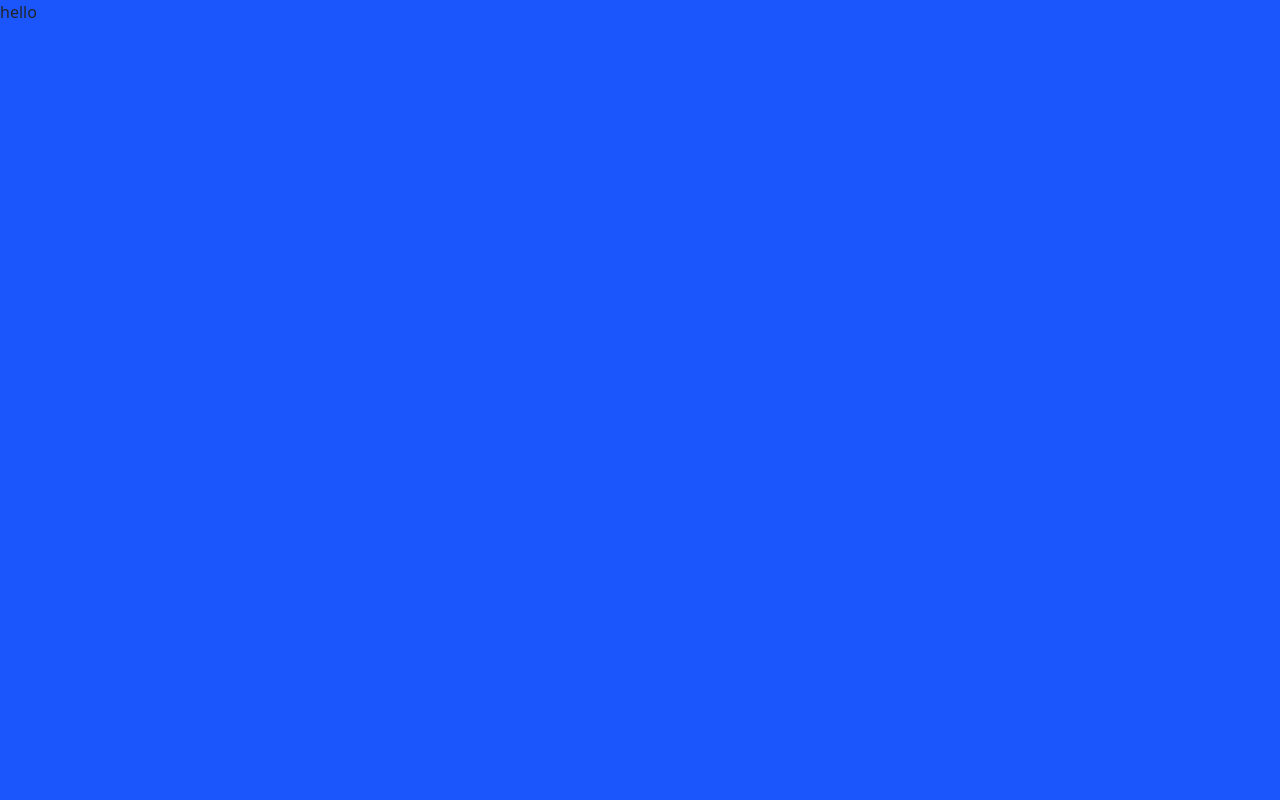
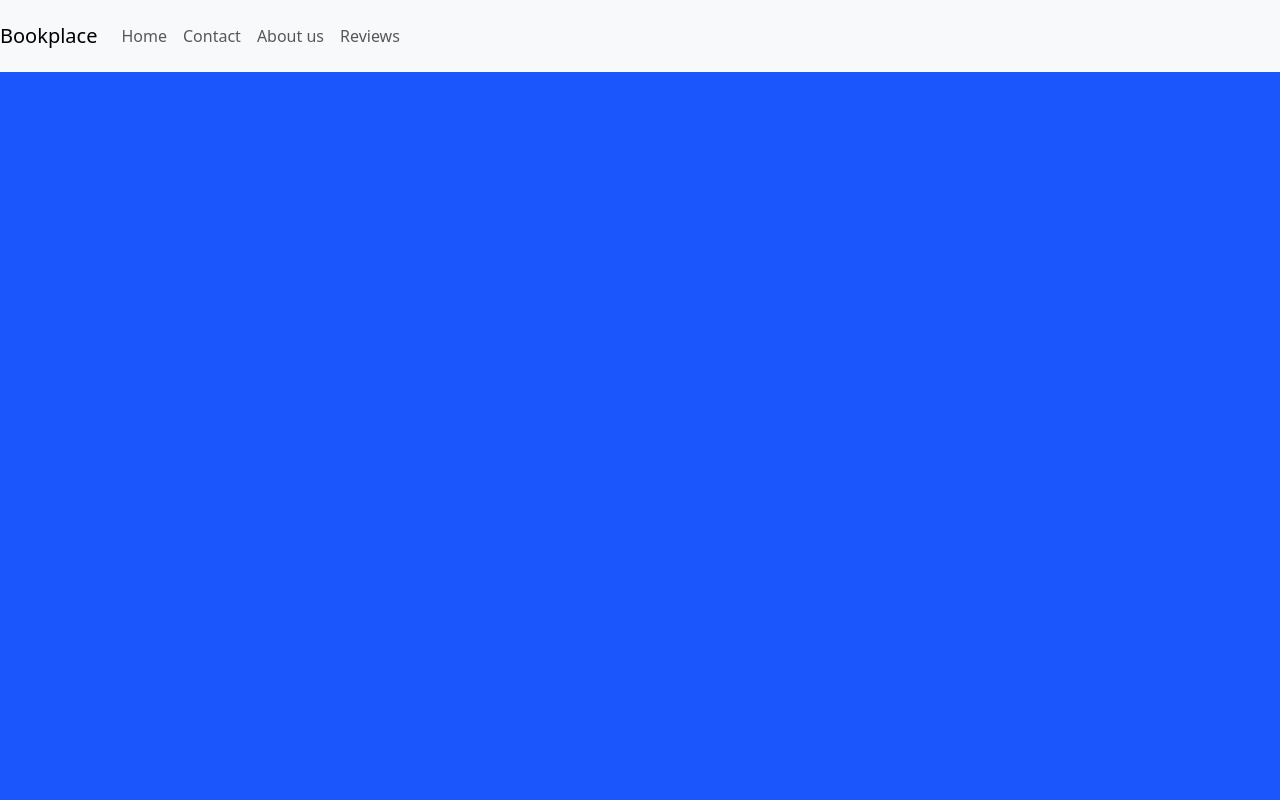
Before and after one commit to 11Pk/ReadCycle-Website, a plain HTML site: page Hackathon.html in a window 1280 px wide. Shown: the top 800 px of the page. Drawn offline with nearby package versions, Linux system fonts and the light colour scheme.

Commit message:
Update Hackathon.html
navbar

```diff
--- a/Hackathon.html
+++ b/Hackathon.html
@@ -11,6 +11,33 @@
 </head>
 <body>
     <div id="navbar">
+        <nav class="navbar fixed-top navbar-light bg-light">
+
+            <nav class="navbar navbar-expand-lg navbar-light bg-light">
+                <a class="navbar-brand" href="#">Bookplace</a>
+
+                <button class="navbar-toggler" type="button" data-toggle="collapse" data-target="#navbarTogglerDemo02" aria-controls="navbarTogglerDemo02" aria-expanded="false" aria-label="Toggle navigation">
+                    <span class="navbar-toggler-icon"></span>
+                  </button>
+                <div class="collapse navbar-collapse" id="navbarTogglerDemo02">
+
+                <ul class="navbar-nav ">
+                    <li class="nav-item">
+                        <a class="nav-link" href="">Home</a>
+                    </li>
+                    <li class="nav-item">
+                        <a class="nav-link" href="">Contact</a>
+                    </li>
+                    <li class="nav-item">
+                        <a class="nav-link" href="">About us</a>
+                    </li>
+                    <li class="nav-item">
+                        <a class="nav-link" href="">Reviews</a>
+                    </li>
+                </ul>
+                </div>
+            </nav>
+            </nav>
 
     </div>
     <div id="homepage">
```
